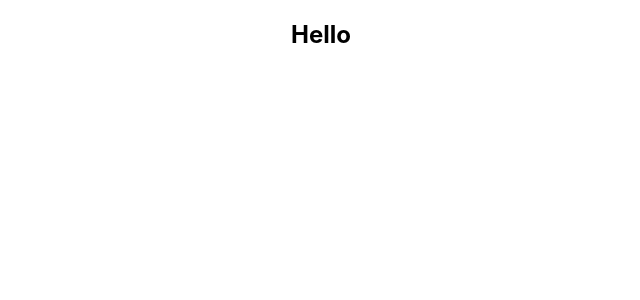
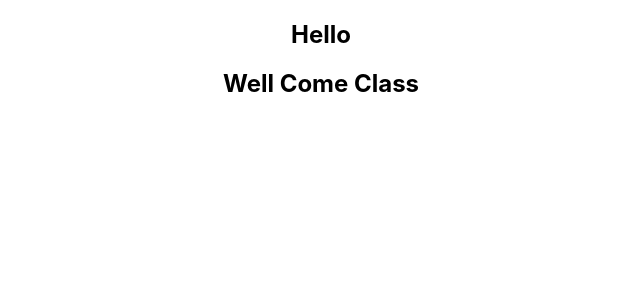
Before and after one commit to Abduino/ReactJS, a React (Create React App) app in the folder examplesCollection/: page / in a window 1280 px wide. Shown: the top 300 px of the page, without its empty margins (319-959 px from the left). Built offline with nearby package versions, Linux system fonts and the light colour scheme.

Commit message:
Greeting component with stateful class

```diff
--- a/examplesCollection/src/App.js
+++ b/examplesCollection/src/App.js
@@ -7,6 +7,7 @@ function App() {
   return (
     <div className="App">
       <Hello/>
+      <WellCome/>
     </div>
   );
 }
--- a/examplesCollection/src/components/WellCome.js
+++ b/examplesCollection/src/components/WellCome.js
@@ -0,0 +1,15 @@
+import React from "react";
+import { Component } from "react";
+
+class WellCome extends Component{
+    render(){
+        return (
+            <div>
+                <h2>Well Come Class</h2>
+            </div>
+        )
+
+    }
+
+}
+export default WellCome
```
